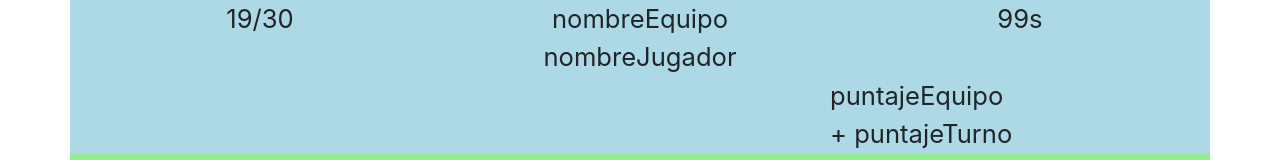
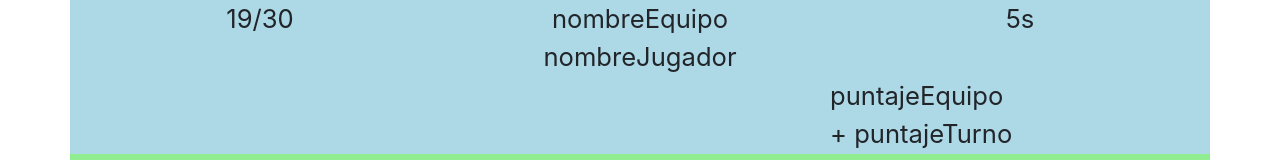
Before and after one commit to LeandroMagonza/sayMyName, an Angular app: page / in a window 1280 px wide. Shown: the top 160 px of the page. Built offline with nearby package versions, Linux system fonts and the light colour scheme.

Commit message:
Agregada funcionalidad al timer

```diff
--- a/src/app/header/timer/timer.component.html
+++ b/src/app/header/timer/timer.component.html
@@ -1,3 +1,3 @@
 <div class="col-12">
-    99s
+    {{timer}}s
 </div>
--- a/src/app/header/timer/timer.component.ts
+++ b/src/app/header/timer/timer.component.ts
@@ -1,4 +1,5 @@
-import { Component, OnInit } from '@angular/core';
+import { Component, OnInit,EventEmitter, Output } from '@angular/core';
+
 
 @Component({
   selector: 'app-timer',
@@ -6,10 +7,32 @@ import { Component, OnInit } from '@angular/core';
   styleUrls: ['./timer.component.css']
 })
 export class TimerComponent implements OnInit {
-
+  @Output() timerUp = new EventEmitter<boolean>();
+  timerInterval;
+  timer:number = 0;
+  maxTimer: number=5;
   constructor() { }
 
   ngOnInit(): void {
+    this.onStartTurn();
+  }
+
+  onStartTurn()
+  {
+    this.timerInterval= setInterval(() =>
+    {
+      if (this.timer==this.maxTimer)
+      {
+        this.timer =0;
+        this.timerUp.emit(true);
+      }
+      else
+      {
+        this.timer++;
+        this.timerUp.emit(false);
+      }
+
+    },1000);
   }
 
 }
```
